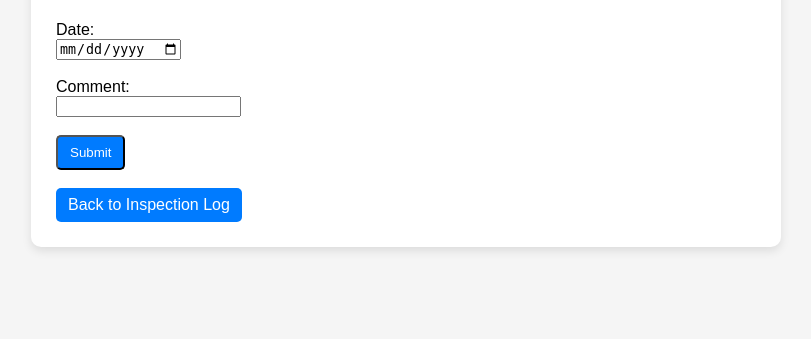
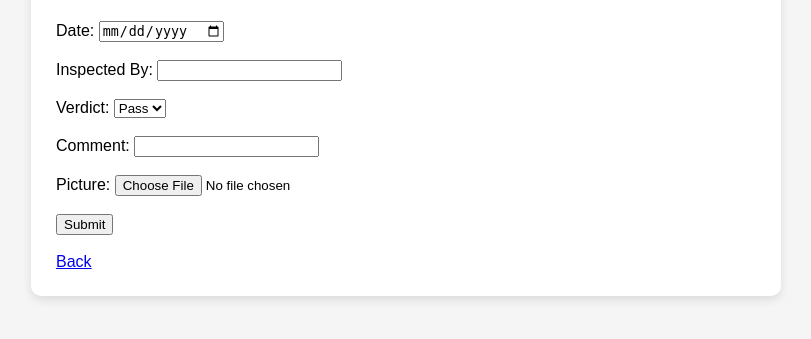
Before and after one commit to qaarwaan/Rope-tagging, a Python web app: template templates/add_inspection.html in a window 1280 px wide. Shown: the part 102-441 px from the top of the page, without its empty margins (234-1045 px from the left). Run offline with Jinja, Linux system fonts and the light colour scheme; the template is opened without the code that fills it, so the values that code supplies are empty.

Commit message:
Update add_inspection.html

```diff
--- a/templates/add_inspection.html
+++ b/templates/add_inspection.html
@@ -1,22 +1,40 @@
 {% extends "base.html" %}
 
-{% block title %}Add Inspection - {{ rope_id }}{% endblock %}
+{% block title %}Add Inspection{% endblock %}
 
 {% block content %}
 
 <h2>Add Inspection - {{ rope_id }}</h2>
 
-<form method="POST">
-    <label>Date:</label><br>
-    <input type="date" name="inspection_date" required><br><br>
+<form method="POST" enctype="multipart/form-data">
 
-    <label>Comment:</label><br>
-    <input type="text" name="comment"><br><br>
+    Date:
+    <input type="date" name="inspection_date" required>
+    <br><br>
 
-    <button class="btn" type="submit">Submit</button>
+    Inspected By:
+    <input type="text" name="inspected_by" required>
+    <br><br>
+
+    Verdict:
+    <select name="verdict">
+        <option value="pass">Pass</option>
+        <option value="fail">Fail</option>
+    </select>
+    <br><br>
+
+    Comment:
+    <input type="text" name="comment">
+    <br><br>
+
+    Picture:
+    <input type="file" name="image">
+    <br><br>
+
+    <button type="submit">Submit</button>
 </form>
 
 <br>
-<a class="btn" href="/rope/{{ rope_id }}/inspections">Back to Inspection Log</a>
+<a href="/rope/{{ rope_id }}/inspections">Back</a>
 
 {% endblock %}
```
